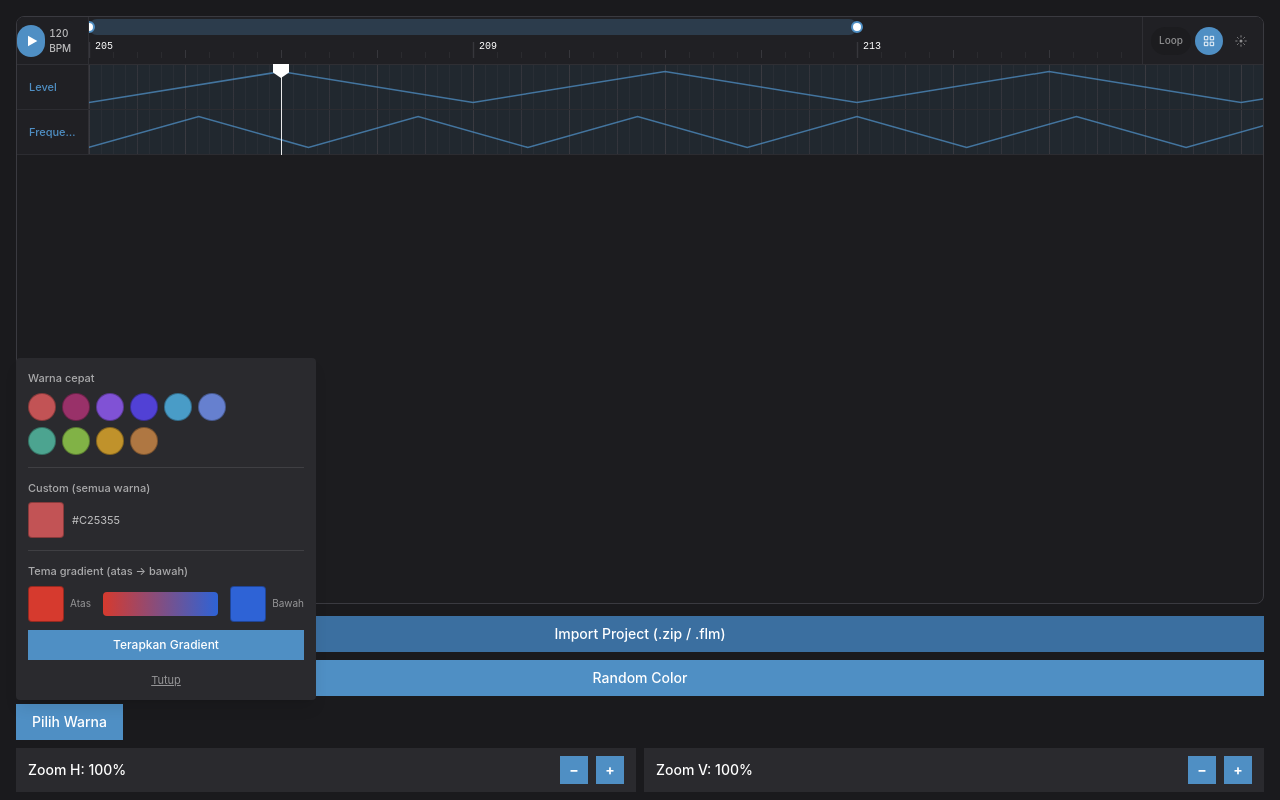
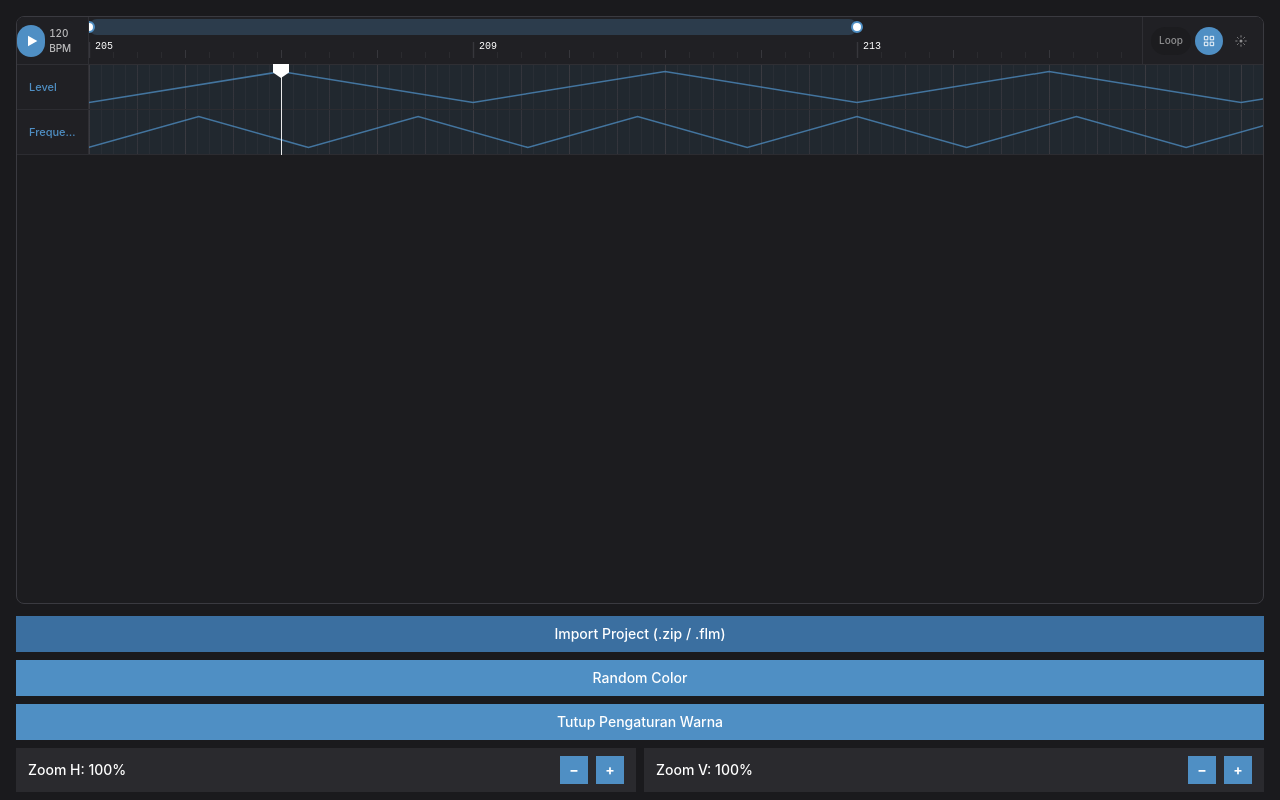
Before and after one commit to xe986232-ai/flatdaw, a React (Vite) app: page / in a window 1280 px wide. Both pictures are taken after a click on the button "Pilih Warna". Shown: the top 800 px of the page. Built offline with nearby package versions, Linux system fonts and the light colour scheme.

Commit message:
Pindahin panel pengaturan warna ke bawah tombol Export, layout horizontal (bukan popover lagi)

```diff
--- a/src/App.tsx
+++ b/src/App.tsx
@@ -1075,7 +1075,6 @@ export default function App() {
           Random Color
         </button>
 
-        <div className="relative">
         <button
           type="button"
           onClick={() => {
@@ -1084,125 +1083,8 @@ export default function App() {
           }}
           className="bg-track-accent px-4 py-2 text-sm font-medium text-white"
         >
-            Pilih Warna
+          {isColorPickerOpen ? 'Tutup Pengaturan Warna' : 'Pilih Warna'}
         </button>
-          {isColorPickerOpen && (
-            // Popover isinya 3 bagian: (1) swatch cepat dari FLAT_PALETTE yang
-            // sama persis dipake Random Color, (2) custom color picker bebas
-            // (native <input type="color">) buat milih warna APA AJA, gak
-            // dibatasi 10 warna preset, dan (3) tema gradient — 2 color input
-            // (atas/bawah) + tombol "Terapkan Gradient" yang nge-blend warna
-            // tiap track sesuai posisi vertikalnya (lihat handleApplyGradient).
-            <div className="absolute bottom-full left-0 z-40 mb-1 flex w-[300px] flex-col gap-3 rounded-sm bg-[#2a2a2e] p-3 shadow-lg">
-              <div>
-                <div className="mb-1.5 text-[11px] font-medium text-white/60">Warna cepat</div>
-                <div className="flex w-max max-w-[220px] flex-wrap gap-1.5">
-                  {FLAT_PALETTE.map((c) => (
-                    <button
-                      key={c.fill}
-                      type="button"
-                      title={c.fill}
-                      onClick={() => handlePickSingleColor(c)}
-                      className="h-7 w-7 rounded-full border border-black/30"
-                      style={{ backgroundColor: c.fill }}
-                    />
-                  ))}
-                </div>
-              </div>
-
-              <div className="h-px bg-white/10" />
-
-              <div>
-                <div className="mb-1.5 text-[11px] font-medium text-white/60">Custom (semua warna)</div>
-                <div className="flex items-center gap-2">
-                  <button
-                    type="button"
-                    onClick={() => setActiveColorTarget((t) => (t === 'custom' ? null : 'custom'))}
-                    className="h-9 w-9 shrink-0 rounded border border-black/30"
-                    style={{ backgroundColor: customColorHex }}
-                  />
-                  <span className="text-[11px] text-white/70">{customColorHex.toUpperCase()}</span>
-                </div>
-              </div>
-
-              <div className="h-px bg-white/10" />
-
-              <div>
-                <div className="mb-1.5 text-[11px] font-medium text-white/60">
-                  Tema gradient (atas → bawah)
-                </div>
-                <div className="flex items-center gap-3">
-                  <div className="flex items-center gap-1.5">
-                    <button
-                      type="button"
-                      onClick={() => setActiveColorTarget((t) => (t === 'gradientTop' ? null : 'gradientTop'))}
-                      className="h-9 w-9 shrink-0 rounded border border-black/30"
-                      style={{ backgroundColor: gradientTopHex }}
-                    />
-                    <span className="text-[10px] text-white/50">Atas</span>
-                  </div>
-                  <div
-                    className="h-6 flex-1 rounded-sm"
-                    style={{ background: `linear-gradient(90deg, ${gradientTopHex}, ${gradientBottomHex})` }}
-                  />
-                  <div className="flex items-center gap-1.5">
-                    <button
-                      type="button"
-                      onClick={() => setActiveColorTarget((t) => (t === 'gradientBottom' ? null : 'gradientBottom'))}
-                      className="h-9 w-9 shrink-0 rounded border border-black/30"
-                      style={{ backgroundColor: gradientBottomHex }}
-                    />
-                    <span className="text-[10px] text-white/50">Bawah</span>
-                  </div>
-                </div>
-                <button
-                  type="button"
-                  onClick={handleApplyGradient}
-                  className="mt-2 w-full bg-track-accent px-3 py-1.5 text-[12px] font-medium text-white"
-                >
-                  Terapkan Gradient
-                </button>
-              </div>
-
-              {/* Picker gede-nya ditaruh di paling bawah sini (bukan
-                  nyempil di antara baris swatch) — ngedit warna mana pun
-                  yang lagi aktif (customColorHex / gradientTopHex /
-                  gradientBottomHex), lebih luas & enak buat drag jarinya. */}
-              {activeColorTarget && (
-                <>
-                  <div className="h-px bg-white/10" />
-                  <div>
-                    <div className="mb-1.5 text-[11px] font-medium text-white/60">
-                      {activeColorTarget === 'custom' && 'Atur warna custom'}
-                      {activeColorTarget === 'gradientTop' && 'Atur warna gradient (atas)'}
-                      {activeColorTarget === 'gradientBottom' && 'Atur warna gradient (bawah)'}
-                    </div>
-                    {activeColorTarget === 'custom' && (
-                      <ColorPicker value={customColorHex} onChange={handlePickCustomColor} />
-                    )}
-                    {activeColorTarget === 'gradientTop' && (
-                      <ColorPicker value={gradientTopHex} onChange={setGradientTopHex} />
-                    )}
-                    {activeColorTarget === 'gradientBottom' && (
-                      <ColorPicker value={gradientBottomHex} onChange={setGradientBottomHex} />
-                    )}
-                  </div>
-                </>
-              )}
-
-              <button
-                type="button"
-                onClick={() => {
-                  setIsColorPickerOpen(false)
-                  setActiveColorTarget(null)
-                }}
-                className="text-[11px] text-white/50 underline"
-              >
-                Tutup
-              </button>
-            </div>
-          )}
-        </div>
 
         <div className="flex gap-2">
           <div className="flex flex-1 items-center gap-2 bg-[#2a2a2e] px-3 py-2">
@@ -1268,6 +1150,112 @@ export default function App() {
             </div>
           </div>
         )}
+
+        {/* Pengaturan warna dipindah ke SINI (di bawah tombol Export) — ruang
+            kosong di bawah situ lebih luas dibanding popover kecil yang
+            nyembul dari tombol "Pilih Warna". Susunan 3 bagiannya (swatch
+            cepat, custom, gradient) HORIZONTAL berdampingan (flex-wrap biar
+            tetep rapi kalau space-nya sempit), dan picker gede-nya nongol di
+            bawah baris itu, full-width, pas salah satu swatch di-tap. */}
+        {isColorPickerOpen && (
+          <div className="flex flex-col gap-3 rounded-sm bg-[#2a2a2e] p-3">
+            <div className="flex flex-wrap gap-5">
+              <div>
+                <div className="mb-1.5 text-[11px] font-medium text-white/60">Warna cepat</div>
+                <div className="flex w-max max-w-[220px] flex-wrap gap-1.5">
+                  {FLAT_PALETTE.map((c) => (
+                    <button
+                      key={c.fill}
+                      type="button"
+                      title={c.fill}
+                      onClick={() => handlePickSingleColor(c)}
+                      className="h-7 w-7 rounded-full border border-black/30"
+                      style={{ backgroundColor: c.fill }}
+                    />
+                  ))}
+                </div>
+              </div>
+
+              <div className="w-px self-stretch bg-white/10" />
+
+              <div>
+                <div className="mb-1.5 text-[11px] font-medium text-white/60">Custom (semua warna)</div>
+                <div className="flex items-center gap-2">
+                  <button
+                    type="button"
+                    onClick={() => setActiveColorTarget((t) => (t === 'custom' ? null : 'custom'))}
+                    className="h-9 w-9 shrink-0 rounded border border-black/30"
+                    style={{ backgroundColor: customColorHex }}
+                  />
+                  <span className="text-[11px] text-white/70">{customColorHex.toUpperCase()}</span>
+                </div>
+              </div>
+
+              <div className="w-px self-stretch bg-white/10" />
+
+              <div>
+                <div className="mb-1.5 text-[11px] font-medium text-white/60">
+                  Tema gradient (atas → bawah)
+                </div>
+                <div className="flex items-center gap-3">
+                  <div className="flex items-center gap-1.5">
+                    <button
+                      type="button"
+                      onClick={() => setActiveColorTarget((t) => (t === 'gradientTop' ? null : 'gradientTop'))}
+                      className="h-9 w-9 shrink-0 rounded border border-black/30"
+                      style={{ backgroundColor: gradientTopHex }}
+                    />
+                    <span className="text-[10px] text-white/50">Atas</span>
+                  </div>
+                  <div
+                    className="h-6 w-16 rounded-sm"
+                    style={{ background: `linear-gradient(90deg, ${gradientTopHex}, ${gradientBottomHex})` }}
+                  />
+                  <div className="flex items-center gap-1.5">
+                    <button
+                      type="button"
+                      onClick={() => setActiveColorTarget((t) => (t === 'gradientBottom' ? null : 'gradientBottom'))}
+                      className="h-9 w-9 shrink-0 rounded border border-black/30"
+                      style={{ backgroundColor: gradientBottomHex }}
+                    />
+                    <span className="text-[10px] text-white/50">Bawah</span>
+                  </div>
+                  <button
+                    type="button"
+                    onClick={handleApplyGradient}
+                    className="ml-1 bg-track-accent px-3 py-1.5 text-[12px] font-medium text-white"
+                  >
+                    Terapkan Gradient
+                  </button>
+                </div>
+              </div>
+            </div>
+
+            {/* Picker gede-nya (SV square + hue slider + hex) — nongol full
+                lebar di bawah baris horizontal di atas, ngedit warna mana
+                pun yang lagi aktif. */}
+            {activeColorTarget && (
+              <div className="border-t border-white/10 pt-3">
+                <div className="mb-1.5 text-[11px] font-medium text-white/60">
+                  {activeColorTarget === 'custom' && 'Atur warna custom'}
+                  {activeColorTarget === 'gradientTop' && 'Atur warna gradient (atas)'}
+                  {activeColorTarget === 'gradientBottom' && 'Atur warna gradient (bawah)'}
+                </div>
+                <div className="max-w-[360px]">
+                  {activeColorTarget === 'custom' && (
+                    <ColorPicker value={customColorHex} onChange={handlePickCustomColor} />
+                  )}
+                  {activeColorTarget === 'gradientTop' && (
+                    <ColorPicker value={gradientTopHex} onChange={setGradientTopHex} />
+                  )}
+                  {activeColorTarget === 'gradientBottom' && (
+                    <ColorPicker value={gradientBottomHex} onChange={setGradientBottomHex} />
+                  )}
+                </div>
+              </div>
+            )}
+          </div>
+        )}
       </div>
     </div>
   )
```
Lines whose indentation alone changed are shown as unchanged.
